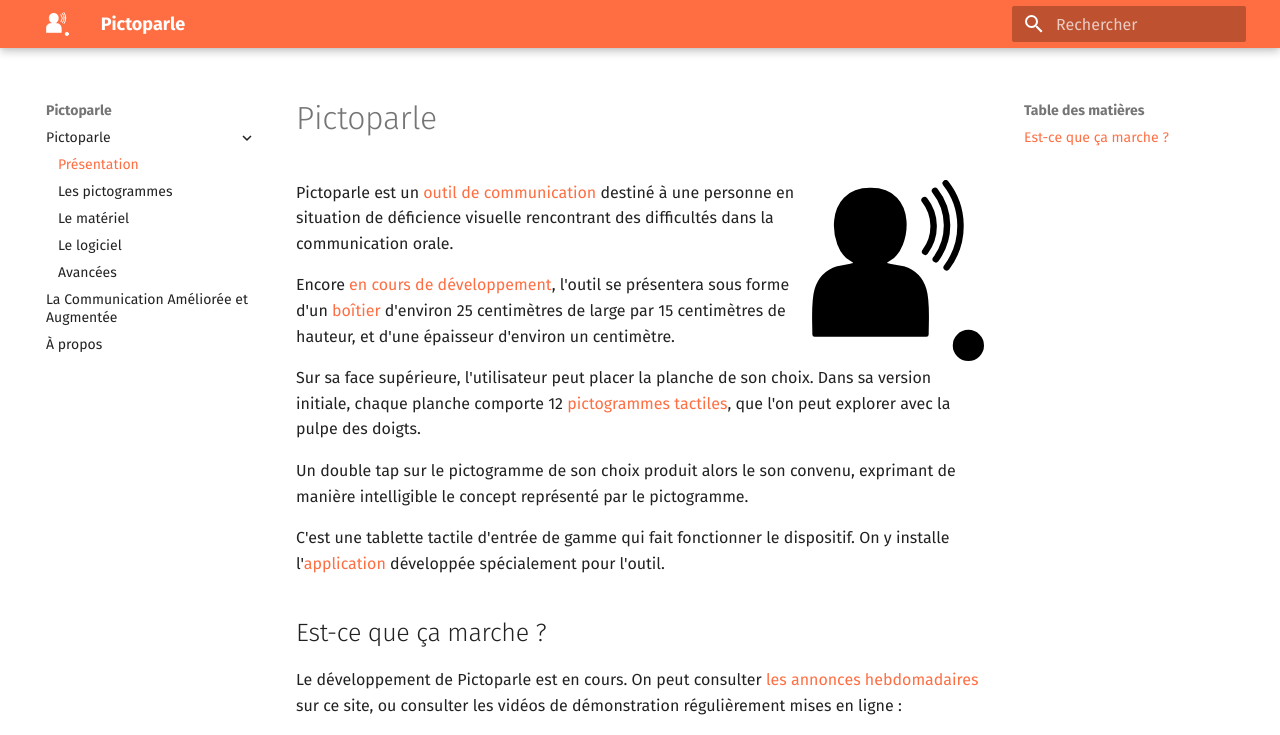
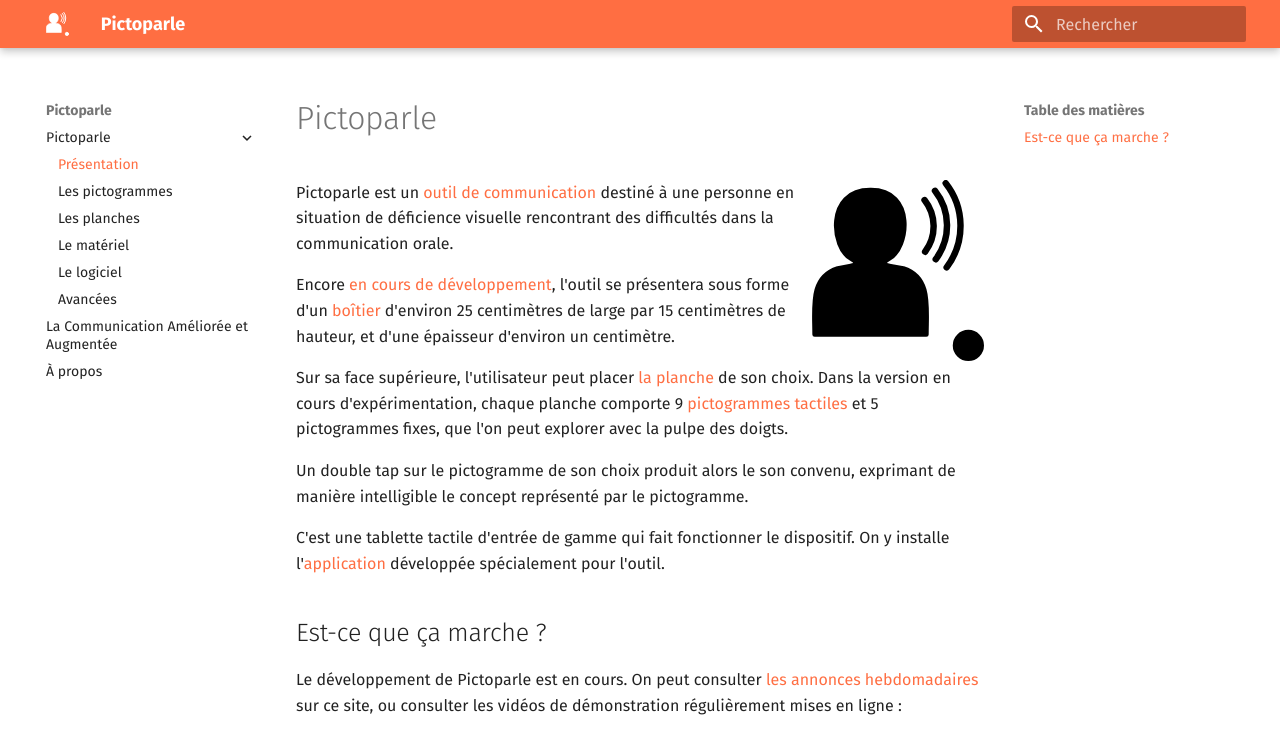
Before and after one commit to jmtrivial/pictoparle-website, an MkDocs documentation site: the page built from docs/index.md, in a window 1280 px wide and 1126 px high. Shown: the top 735 px of the window. Built offline with MkDocs 1.6.1 and Material for MkDocs 9.7.7, drawn with Linux system fonts in a browser that asks for light colours; grey boxes are pictures that could not be loaded.

Commit message:
Ajout d'une page sur les planches

```diff
--- a/docs/index.md
+++ b/docs/index.md
@@ -6,7 +6,7 @@
 
 Encore [en cours de développement](avancee.md), l'outil se présentera sous forme d'un [boîtier](materiel.md) d'environ 25 centimètres de large par 15 centimètres de hauteur, et d'une épaisseur d'environ un centimètre.
 
-Sur sa face supérieure, l'utilisateur peut placer la planche de son choix. Dans sa version initiale, chaque planche comporte 12 [pictogrammes tactiles](pictogrammes.md), que l'on peut explorer avec la pulpe des doigts.
+Sur sa face supérieure, l'utilisateur peut placer [la planche](planches.md) de son choix. Dans la version en cours d'expérimentation, chaque planche comporte 9 [pictogrammes tactiles](pictogrammes.md) et 5 pictogrammes fixes, que l'on peut explorer avec la pulpe des doigts.
 
 Un double tap sur le pictogramme de son choix produit alors le son convenu, exprimant de manière intelligible le concept représenté par le pictogramme.
 
--- a/mkdocs.yml
+++ b/mkdocs.yml
@@ -22,6 +22,7 @@
   - Pictoparle:
         - 'Présentation': index.md
         - 'Les pictogrammes': pictogrammes.md
+        - 'Les planches': planches.md
         - 'Le matériel': materiel.md
         - 'Le logiciel': logiciel.md
         - 'Avancées': avancee.md
```
Also changed, not shown: docs/planches.md (added, +17 -0 lines), docs/img/planche.png (added).
